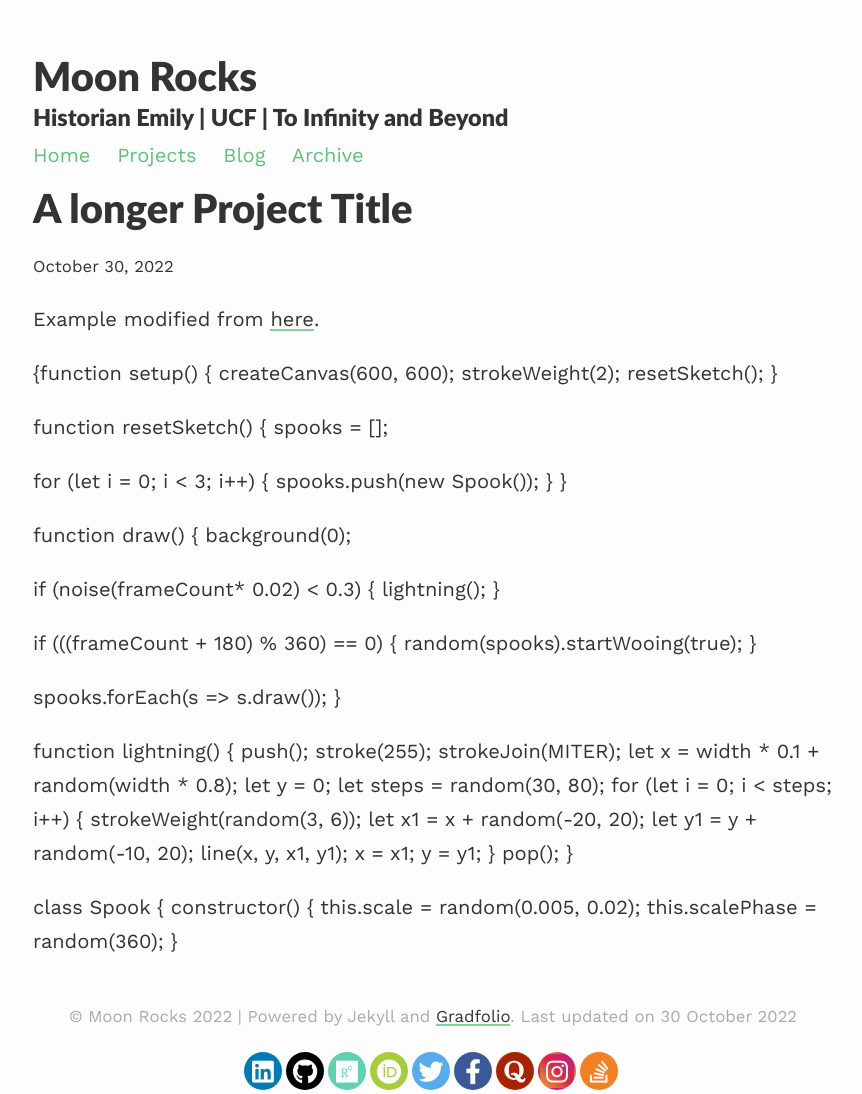
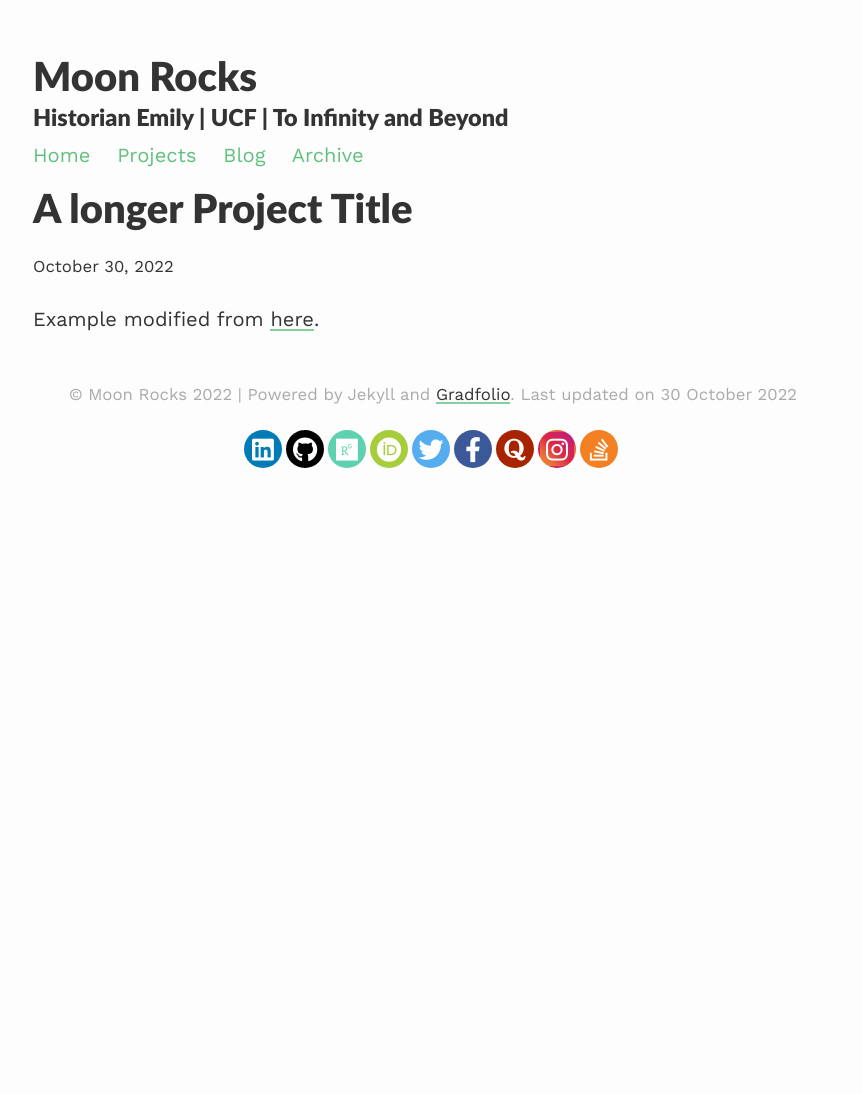
Before and after one commit to emilystrickland2/Historian, a Jekyll site: the page built from _projects/longerProjectTitle.md, in a window 1280 px wide. Shown: the whole page, without its empty margins (207-1069 px from the left). Built offline with Jekyll 4.4.1, drawn with Linux system fonts in a browser that asks for light colours; nearby versions of some CDN libraries; after the commit the page ends 980 px from its top, so only the background shows below that.

Commit message:
Update longerProjectTitle.md

```diff
--- a/_projects/longerProjectTitle.md
+++ b/_projects/longerProjectTitle.md
@@ -5,23 +5,3 @@ description: short project description
 ---
 
 Example modified from [here](http://www.unexpected-vortices.com/sw/rippledoc/quick-markdown-example.html){:target="_blank"}.
-
-
-{function setup() { createCanvas(600, 600); strokeWeight(2); resetSketch(); }
-
-function resetSketch() { spooks = [];
-
-for (let i = 0; i < 3; i++) { spooks.push(new Spook()); } }
-
-function draw() { background(0);
-
-if (noise(frameCount* 0.02) < 0.3) { lightning(); }
-
-if (((frameCount + 180) % 360) == 0) { random(spooks).startWooing(true); }
-
-spooks.forEach(s => s.draw()); }
-
-function lightning() { push(); stroke(255); strokeJoin(MITER); let x = width * 0.1 + random(width * 0.8); let y = 0; let steps = random(30, 80); for (let i = 0; i < steps; i++) { strokeWeight(random(3, 6)); let x1 = x + random(-20, 20); let y1 = y + random(-10, 20); line(x, y, x1, y1); x = x1; y = y1; } pop(); }
-
-class Spook { constructor() { this.scale = random(0.005, 0.02); this.scalePhase = random(360);
-}
```
